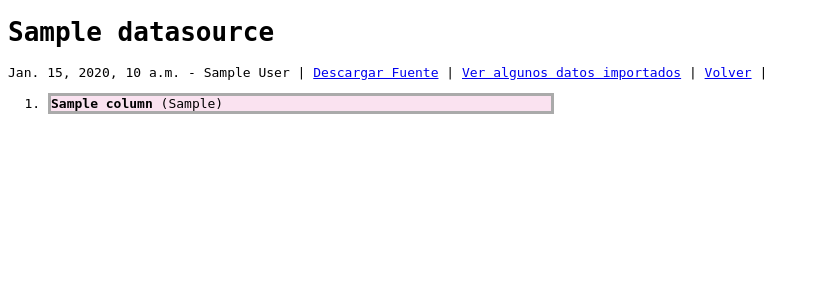
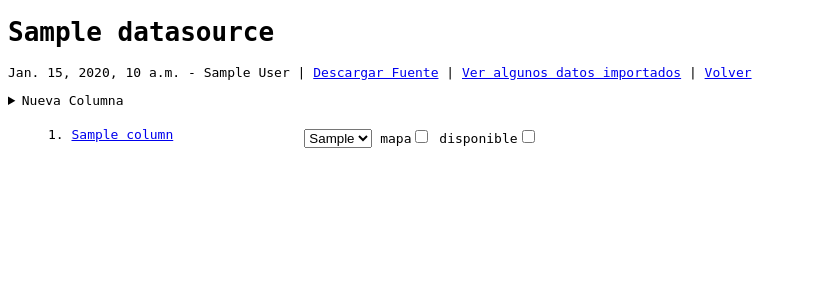
Before and after one commit to apanruning/sitseg.docus, a Django app: template templates/detail.html in a window 1280 px wide. Shown: the top 300 px of the page, without its empty margins (0-819 px from the left). Run offline with Django 3.2, Linux system fonts and the light colour scheme; the template is opened without the code that fills it: most values are stand-ins (such as "Sample title", 1, 10 or a date in 2020); parts of the project's set-up code (start-up, migrations or seed data) failed here and were passed over; some libraries are stand-ins or nearby versions.

Commit message:
edición rápida para las columnas

```diff
--- a/media/css/style.css
+++ b/media/css/style.css
@@ -4,17 +4,9 @@ body {
 header {
     display:block;
 }
-form {
-    position:fixed;
-    top:1em;
-    right: 1em;
-}
 fieldset p {
     float:left;
     margin-right: 1em;
-}
-form label {
-    display: block;
 }
 form.inline{
     float:none;
@@ -23,16 +15,16 @@ form.inline{
 fieldset {
     clear: both;
 }
-.data_column {
+ul {
+    list-style:none;
+    overflow:hidden;
+}
+.data_column{
     float: left;
-    width: 500px;
-    border: #aaaaaa solid;
-    background-color:#fae2f0;
+    width:40%;
+    margin:0.5em 10% 0.5em 0;
 }
-.data_document {
-    float: left;
-    width: 500px;
-    border: #ff00ff solid;
-    background-color:#fae2f0;
-    margin:4px;
+.column_form {
+    float:right;
+    clear:right;
 }
--- a/requirements.txt
+++ b/requirements.txt
@@ -1,4 +1,4 @@
-Django
+jango
 mongoengine
 simplejson
 django-tagging
--- a/templates/detail.html
+++ b/templates/detail.html
@@ -1,46 +1,43 @@
-<!DOCTYPE html>
-<html lang='es'>
-    <head>
-        <meta charset="utf-8" />
-        <title>{% block title %}Bienvenido{% endblock %} sitseg</title>
-        <meta name="description" content="Sistema Tecnológico de Seguridad" />
-        <link rel="stylesheet" href="/static/css/style.css" type="text/css" media="screen" />
-        <script src="http://ajax.googleapis.com/ajax/libs/jquery/1.5.2/jquery.min.js"></script>
-        <!--[if IE]>
-          <script src="http://html5shiv.googlecode.com/svn/trunk/html5.js">
-          </script>
-        <![endif]-->
-       <script type="text/javascript" language="javascript">
-       </script>
-    </head>
-    <body>
-
+{% extends "index.html" %}
+{% block page %}
     <h1>{{datasource.name}}</h1>
-    {{datasource.created}} - {{datasource.author}}
-    |
+    <p>{{datasource.created}} - {{datasource.author}} |
         <a title="{{datasource.attach.name}}"
            href="/datasource/{{datasource.id}}/download_attach">
-        Descargar Fuente</a>
-    |
+            Descargar Fuente</a> |
         <a title="Ver Datos"
-       href="/datasource/{{datasource.id}}/data">
-        Ver algunos datos importados</a>
-    |
+           href="/datasource/{{datasource.id}}/document">
+            Ver algunos datos importados</a> |
         <a title="Index"
            href="/">
             Volver</a>
-    |
-
-    <ol>
+    </p>
+    <details>
+        <summary>Nueva Columna</summary>
+        <form action="/column/" method="post">{% csrf_token %}
+            {{column_form.as_p}}
+            <p><input type="submit" value="Guardar" /></p>
+        </form>
+    </details>
+    <ul>
     {% for column in columns %}
         <li class="data_column">
-            <b>{{column.name}}</b> ({{ column.data_type }})
+            {{column.pk}}. <a href="/column/{{column.pk}}">{{column.name}}</a>
+            <form action="/column/{{column.pk}}" method="post" class="column_form">
+            {% csrf_token %}
+            <input type="hidden" name="object_id" value="{{column.pk}}"/>
+            <input type="hidden" name="next" value="{{request.path}}"/>
+            <select name="data_type">
+                <option value="{{ column.data_type }}" selected>{{ column.data_type }}</option>
+            </select>
+            <label for="id_has_geodata">mapa</label><input type="checkbox" id="id_has_geodata" name="has_geodata" {% if column.has_geodata %}checked{% endif %}/>
+            <label for="id_is_available">disponible</label><input type="checkbox" id="is_available" name="is_available"  {% if column.is_available %}checked{% endif %}/>
+            </form>
         </li>
     {% empty %}
         <li>
             <a href="/datasource/{{datasource.id}}/autogenerate_columns">Autogenerar usando primera fila.</a>
         </li>
     {% endfor %}
-    </ol>
-    </body>
-</html>
+    </ul>
+{% endblock %}
--- a/templates/index.html
+++ b/templates/index.html
@@ -6,6 +6,7 @@
         <meta name="description" content="Sistema Tecnológico de Seguridad" />
         <link rel="stylesheet" href="/static/css/style.css" type="text/css" media="screen" />
         <script src="http://ajax.googleapis.com/ajax/libs/jquery/1.5.2/jquery.min.js"></script>
+        <script type="text/javascript" language="javascript" src="/static/js/scripts.js"/>
         <!--[if IE]>
           <script src="http://html5shiv.googlecode.com/svn/trunk/html5.js">
           </script>
@@ -22,7 +23,9 @@
         </script>
     </head>
     <body>
-    <header>
+    {% block page %}
+        <details>
+        <summary>Nueva Fuente de Datos</summary>
         <form method="post" action="." enctype="multipart/form-data">{% csrf_token %}
             {{ column_form.management_form }}
             <p class="{{form.name.errors|yesno:'errors,valid'}}">
@@ -43,8 +46,7 @@
 
             <input type="submit" name="Guardar" value="Submit"/>
         </form>
-    </header>
-    {% block page %}
+        </details>
         <ul>
         {% for datasource in datasource_list %}
             <li>
--- a/urls.py
+++ b/urls.py
@@ -12,7 +12,8 @@ urlpatterns = patterns('datasources.views',
     (r'^datasource/(?P<id>\w+)/download_attach$', 'download_attach', {}, 'download_attach'),
     (r'^datasource/(?P<id>\w+)/autogenerate_columns$', 'autogenerate_columns', {}, 'autogenerate_columns'),
     (r'^datasource/(?P<id>\w+)/import_data$', 'import_data', {}, 'import_data'),
-    (r'^datasource/(?P<id>\w+)/data$', 'show_data', {}, 'show_data'),
+    (r'^column/(?P<id>\w+)$', 'column', {}, 'column'),
+
     (r'^admin/', include(admin.site.urls)),
 )
 
```
Also changed, not shown: datasources/forms.py (+12 -14 lines), datasources/models.py (+8 -5 lines), datasources/views.py (+25 -15 lines), settings.py (+10 -1 lines), templates/data.html (+4 -19 lines). Lines whose indentation alone changed are shown as unchanged.
